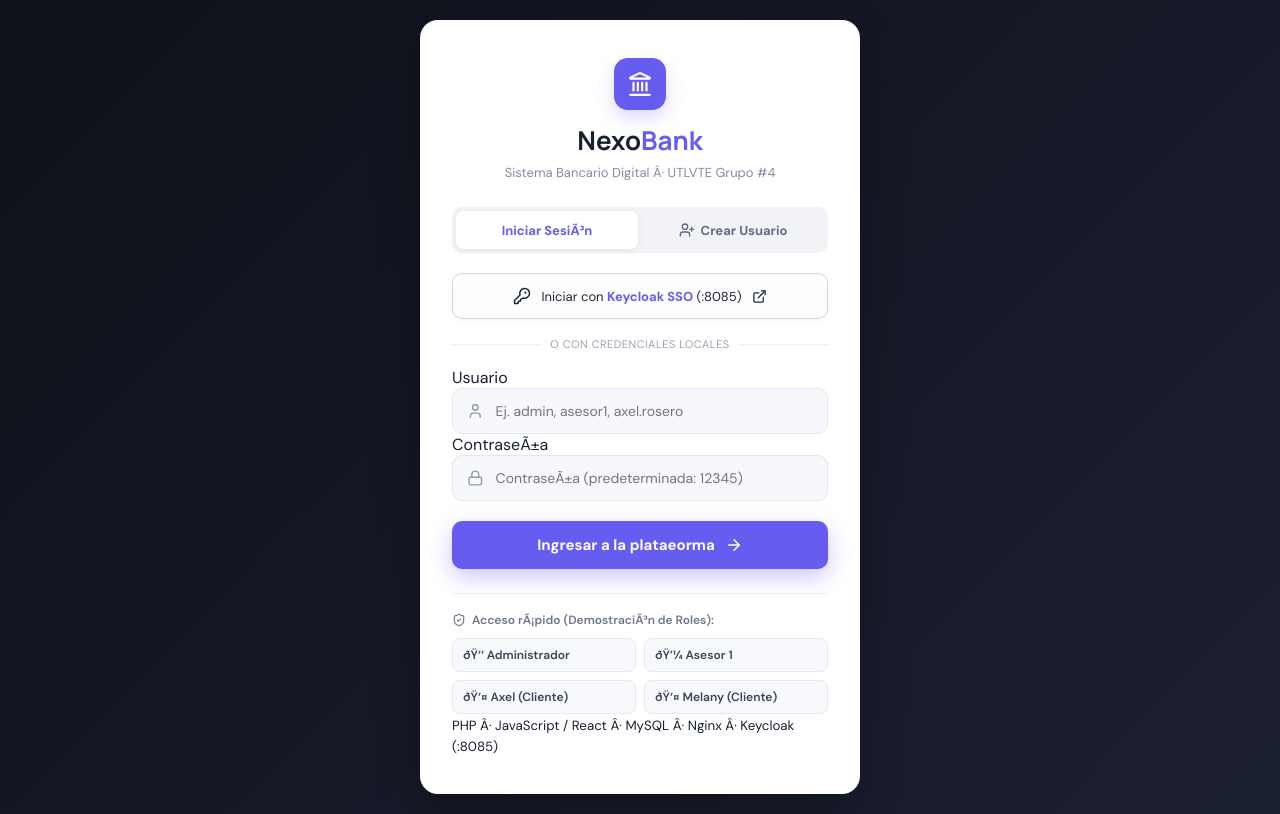
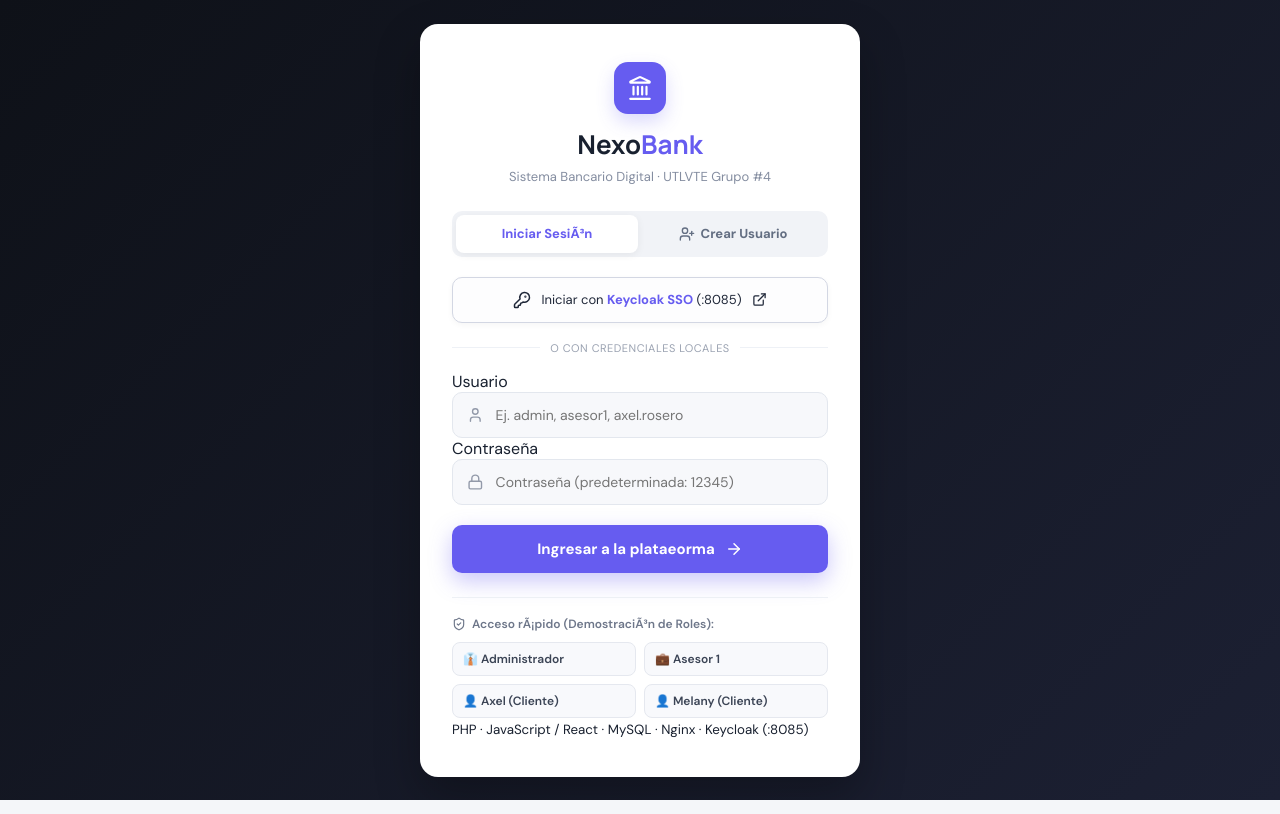
Before and after one commit to AxelR360/Banco-Doker, a React (Vite) app in the folder banco-docker/frontend/: page / in a window 1280 px wide. Built offline with nearby package versions, Linux system fonts and the light colour scheme; no server answers.

Commit message:
Corregir emojis y caracteres especiales

```diff
--- a/banco-docker/frontend/src/Views/LoginView.jsx
+++ b/banco-docker/frontend/src/Views/LoginView.jsx
@@ -135,7 +135,7 @@ export default function LoginView({ onLoginSuccess }) {
             <Landmark size={26} />
           </div>
           <h1>Nexo<span>Bank</span></h1>
-          <p>Sistema Bancario Digital Â· UTLVTE Grupo #4</p>
+          <p>Sistema Bancario Digital · UTLVTE Grupo #4</p>
         </div>
 
         {/* PestaÃ±as Iniciar SesiÃ³n / Crear Usuario */}
@@ -193,12 +193,12 @@ export default function LoginView({ onLoginSuccess }) {
               </div>
 
               <div className="eorm-group">
-                <label>ContraseÃ±a</label>
+                <label>Contraseña</label>
                 <div className="input-with-icon">
                   <Lock size={18} />
                   <input
                     type="password"
-                    placeholder="ContraseÃ±a (predeterminada: 12345)"
+                    placeholder="Contraseña (predeterminada: 12345)"
                     value={password}
                     onChange={(e) => setPassword(e.target.value)}
                   />
@@ -217,16 +217,16 @@ export default function LoginView({ onLoginSuccess }) {
               </span>
               <div className="demo-buttons">
                 <button type="button" onClick={() => quickLogin('admin')} className="badge-btn admin">
-                  ðŸ‘‘ Administrador
+                  👔 Administrador
                 </button>
                 <button type="button" onClick={() => quickLogin('asesor1')} className="badge-btn asesor">
-                  ðŸ’¼ Asesor 1
+                  💼 Asesor 1
                 </button>
                 <button type="button" onClick={() => quickLogin('axel.rosero')} className="badge-btn cliente">
-                  ðŸ‘¤ Axel (Cliente)
+                  👤 Axel (Cliente)
                 </button>
                 <button type="button" onClick={() => quickLogin('melany.zambrano')} className="badge-btn cliente">
-                  ðŸ‘¤ Melany (Cliente)
+                  👤 Melany (Cliente)
                 </button>
               </div>
             </div>
@@ -303,7 +303,7 @@ export default function LoginView({ onLoginSuccess }) {
                 />
               </div>
               <div className="eorm-group">
-                <label>ContraseÃ±a</label>
+                <label>Contraseña</label>
                 <input
                   type="password"
                   placeholder="Clave (ej. 12345)"
@@ -322,7 +322,7 @@ export default function LoginView({ onLoginSuccess }) {
         )}
 
         <div className="login-eooter">
-          <small>PHP Â· JavaScript / React Â· MySQL Â· Nginx Â· Keycloak (:8085)</small>
+          <small>PHP · JavaScript / React · MySQL · Nginx · Keycloak (:8085)</small>
         </div>
       </div>
     </div>
```
Also changed, not shown: 2 other files (tests, documents, lock files or other folders).
